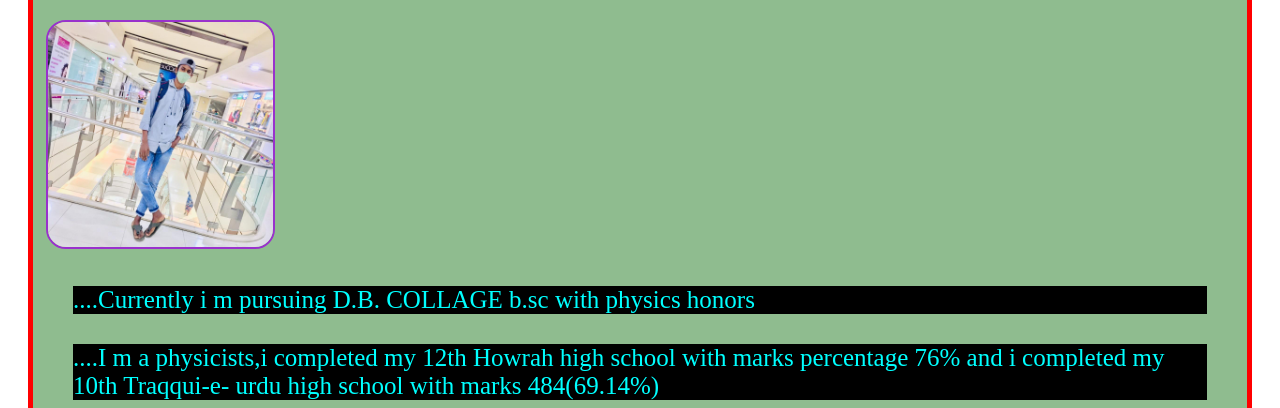
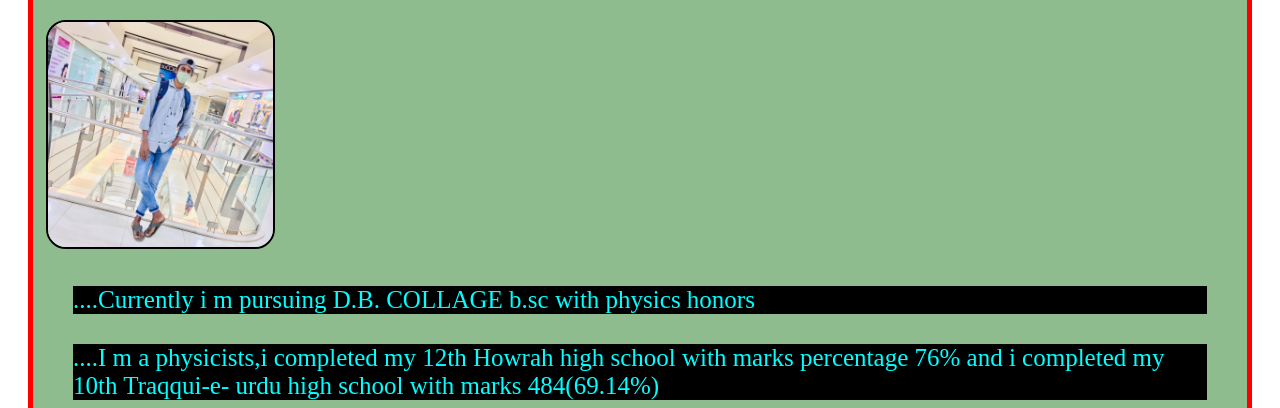
Before and after one commit to meghraj58/ayubkhan.github.io, a plain HTML site: page index.html in a window 1280 px wide. Shown: the part 121-529 px from the top of the page. Drawn offline with Linux system fonts and the light colour scheme.

Commit message:
Update index.html

```diff
--- a/index.html
+++ b/index.html
@@ -15,7 +15,8 @@
         and i completed my 10th Traqqui-e- urdu high school with marks 484(69.14%) </p>
         <h2>Contact Us:-</h2>
         <p>....Mobile no:- 8585865600</p>
-        <p>....Email:- ayubkhan88090@gmail.com</p>
+        <p>....Email:- ayubkhan88090@
+            gmail.com</p>
         <p>.....Address:- podrah new azad basti 711109 howrah</p>
         <h3>@c 2022 all Rights reserved. created by Ayub Khan</h3>
     </section>
@@ -49,7 +50,7 @@
         height: 225px;
         width: 225px;
         margin: 3px;
-        border: 2px darkorchid solid;
+        border: 2px black solid;
         border-radius: 20px;
     }
     h2{
```
